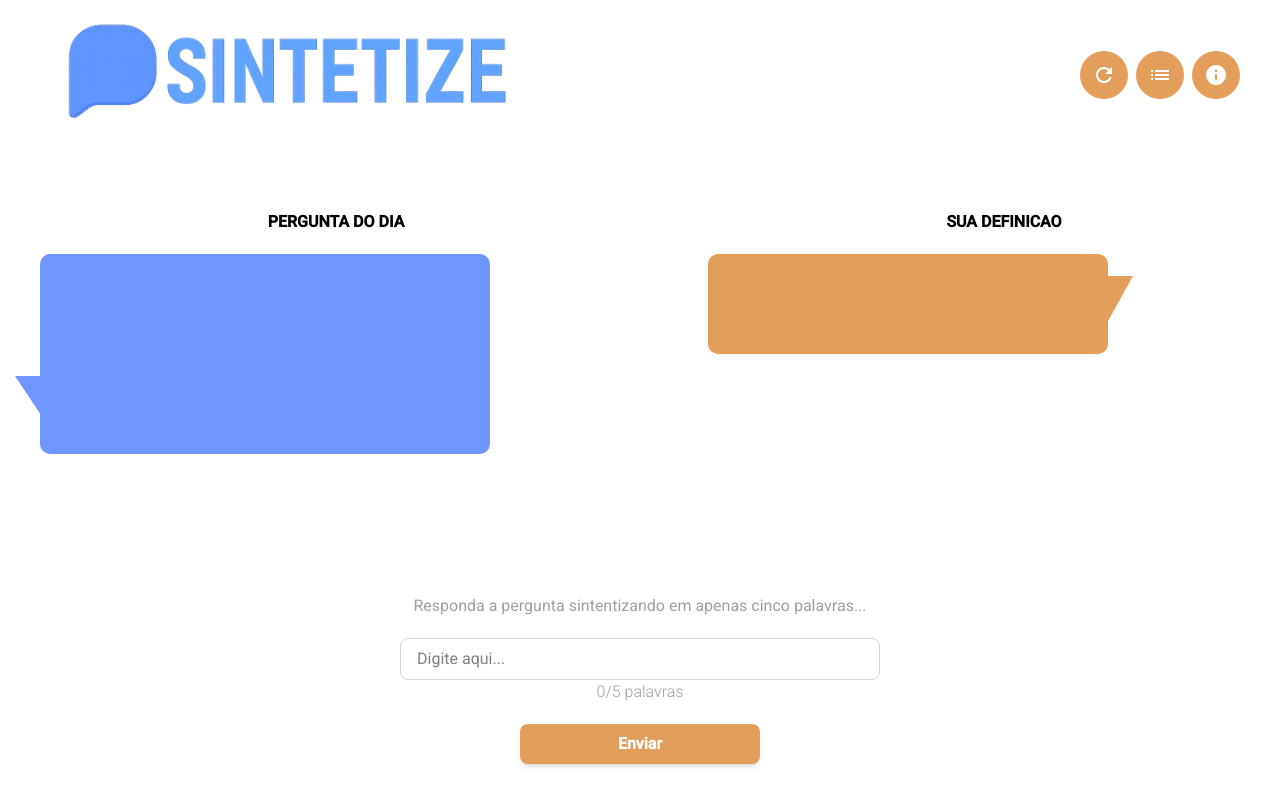
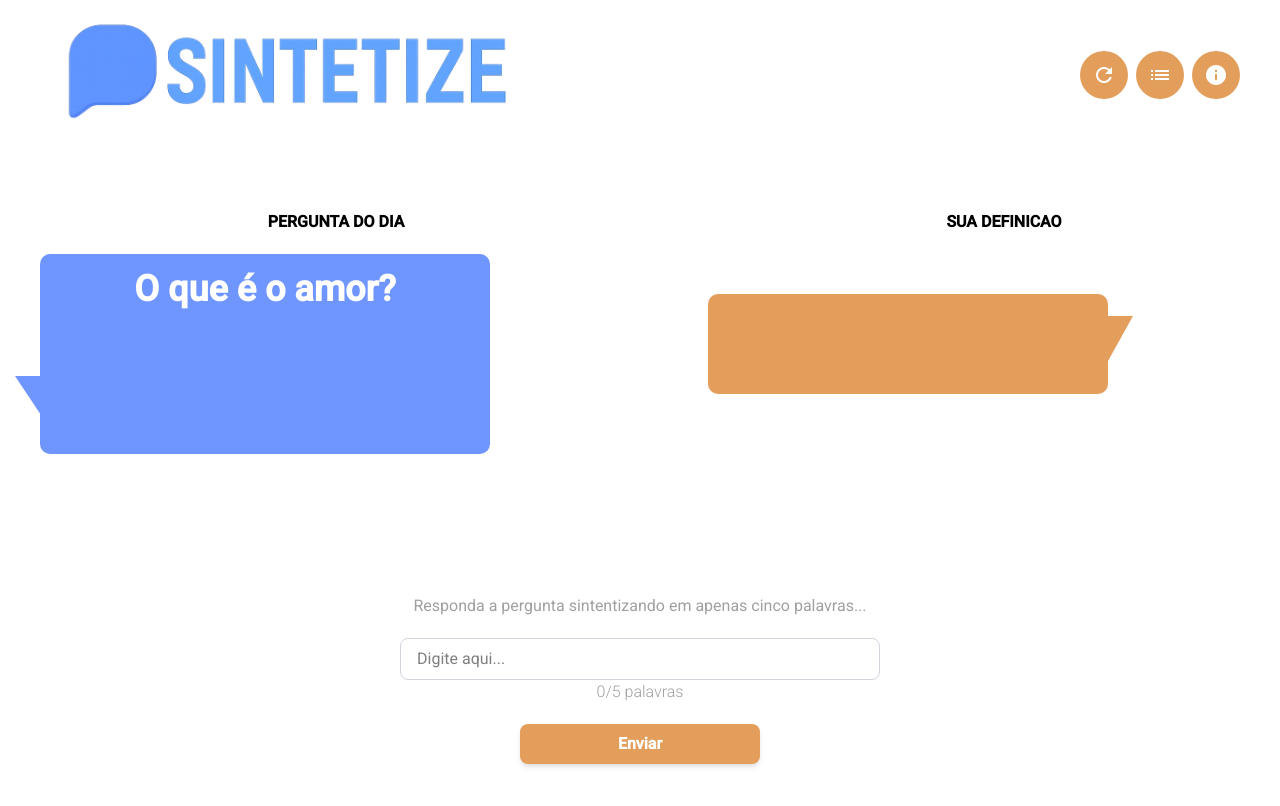
Before and after one commit to saynarah/sintetiza, an Angular app in the folder sintetiza-frontend/: page /home in a window 1280 px wide. Shown: the top 806 px of the page. Built offline with nearby package versions, Linux system fonts and the light colour scheme; data requests are answered from the project's data file.

Commit message:
FIX: communication with childrens

```diff
--- a/sintetiza-frontend/mock/db.json
+++ b/sintetiza-frontend/mock/db.json
@@ -2,7 +2,7 @@
   "questions": [
     {
       "id": "1",
-      "Description": "O que é o amor?",
+      "description": "O que é o amor?",
       "dateTime": "04/04/25",
       "anwers": [
         {
@@ -14,7 +14,7 @@
     },
     {
         "id": "2",
-        "Description": "O que é a felicidade?",
+        "description": "O que é a felicidade?",
         "dateTime": "04/04/25",
         "anwers": [
           {
@@ -26,7 +26,7 @@
     },
     {
         "id": "3",
-        "Description": "Como é a morte?",
+        "description": "Como é a morte?",
         "dateTime": "04/04/25",
         "anwers": [
           {
@@ -38,7 +38,7 @@
     },
     {
         "id": "4",
-        "Description": "Como é nascer?",
+        "description": "Como é nascer?",
         "dateTime": "04/04/25",
         "anwers": [
           {
--- a/sintetiza-frontend/src/app/components/input-answer/input-answer.component.ts
+++ b/sintetiza-frontend/src/app/components/input-answer/input-answer.component.ts
@@ -1,8 +1,10 @@
+import { BehaviorSubject } from 'rxjs';
 import { Component, Input } from '@angular/core';
 import { FormControl, ReactiveFormsModule, Validators } from '@angular/forms';
 import { IQuestion } from '../../interfaces/question.interface';
 import { SintetizeService } from '../../services/sintetize.service';
 import { IAnswer } from '../../interfaces/answer.interface';
+import { BehaviorSubjectService } from '../../services/behaviorSubject.service';
 
 @Component({
   selector: 'app-input-answer',
@@ -23,13 +25,17 @@ export class InputAnswerComponent {
   public words: string[] = [];
   public limitWord: boolean = false;
 
-  constructor(private service: SintetizeService){}
+  constructor(
+    private service: SintetizeService,
+    private behaviorSubject: BehaviorSubjectService
+  ){}
 
   public saveWord() {
     if(this.word.valid && this.words.length < 5){//todo - adicionar validador especifico e mensagem de erro quando terminar, validar so letras, validar tamanho, validar espaços
       this.words.push(this.word.value);
+      this.behaviorSubject.setAnswers(this.word.value);
+      this.saveAnswer();
       this.word = new FormControl('')
-      this.saveAnswer();
     }
   }
 
--- a/sintetiza-frontend/src/app/components/reply-bubble/reply-bubble.component.html
+++ b/sintetiza-frontend/src/app/components/reply-bubble/reply-bubble.component.html
@@ -1,6 +1,12 @@
 <div class="container ml-15">
     <p class="flex justify-center-safe p-5 font-semibold">SUA DEFINICAO</p>
-    <div class="reply-bubble font-semibold text-3xl text-cen">
 
-    </div>
+    @if (words.length) {
+        @for(word of words; track $index){
+            <div class="reply-bubble font-semibold text-3xl text-cen mt-10">
+                {{ word }}
+            </div>
+        }
+    }
+
 </div>
--- a/sintetiza-frontend/src/app/components/reply-bubble/reply-bubble.component.ts
+++ b/sintetiza-frontend/src/app/components/reply-bubble/reply-bubble.component.ts
@@ -1,22 +1,24 @@
-import { Component, Input, OnInit } from '@angular/core';
-import { IQuestion } from '../../interfaces/question.interface';
+import { Component, OnInit } from '@angular/core';
+import { BehaviorSubjectService } from '../../services/behaviorSubject.service';
+import { CommonModule } from '@angular/common';
 
 @Component({
   selector: 'app-reply-bubble',
-  imports: [],
+  standalone: true,
+  imports: [CommonModule],
   templateUrl: './reply-bubble.component.html',
   styleUrl: './reply-bubble.component.css',
 })
 export class ReplyBubbleComponent implements OnInit {
 
-  @Input() question: IQuestion = {
-    id: '',
-    description: '',
-    dateTime: new Date(),
-    anwers: []
-  };
+  public words: string[] = [];
+
+  constructor(private wordBehaviorSubject: BehaviorSubjectService) {}
 
   ngOnInit(): void {
-    console.log('resposta', this.question);
+    this.wordBehaviorSubject.getAnswers()
+      .subscribe(word => {
+        this.words.push(word)
+      });
   }
 }
--- a/sintetiza-frontend/src/app/components/speech-bubble/speech-bubble.component.ts
+++ b/sintetiza-frontend/src/app/components/speech-bubble/speech-bubble.component.ts
@@ -8,7 +8,7 @@ import { IQuestion } from '../../interfaces/question.interface';
   templateUrl: './speech-bubble.component.html',
   styleUrl: './speech-bubble.component.css'
 })
-export class SpeechBubbleComponent implements OnInit{
+export class SpeechBubbleComponent {
 
   @Input() question: IQuestion = {
     id: '',
@@ -17,8 +17,4 @@ export class SpeechBubbleComponent implements OnInit{
     anwers: []
   };
 
-  ngOnInit(): void {
-    console.log('pergunta', this.question);
-  }
-
 }
--- a/sintetiza-frontend/src/app/page/home/home.component.html
+++ b/sintetiza-frontend/src/app/page/home/home.component.html
@@ -2,8 +2,7 @@
     @if(question){
         <div class="grid grid-cols-2 gap-4 p-10 mensages">
             <app-speech-bubble [question]="question"></app-speech-bubble>
-            <app-reply-bubble [question]="question"></app-reply-bubble>
-            <!-- TODO - Como fazer a comunicação de dois filhos com rxjs ?-->
+            <app-reply-bubble></app-reply-bubble>
         </div>
     }
     <div class="grid grid-cols-1 gap-4 p-10">
--- /dev/null
+++ b/sintetiza-frontend/src/app/services/behaviorsubject.service.ts
@@ -0,0 +1,21 @@
+import { Injectable } from '@angular/core';
+import { BehaviorSubject } from 'rxjs';
+
+@Injectable({
+  providedIn: 'root',
+})
+export class BehaviorSubjectService {
+
+    private wordBehaviorSubject = new BehaviorSubject<string>('');
+
+    constructor(){}
+
+    setAnswers(word: string) {
+        this.wordBehaviorSubject.next(word);
+    }
+
+    getAnswers() {
+        return this.wordBehaviorSubject;
+    }
+
+}
--- a/sintetiza-frontend/src/app/services/sintetize.service.ts
+++ b/sintetiza-frontend/src/app/services/sintetize.service.ts
@@ -2,7 +2,7 @@ import { IQuestion } from './../interfaces/question.interface';
 import { HttpClient } from '@angular/common/http';
 import { Injectable } from '@angular/core';
 import { url } from 'inspector';
-import { Observable } from 'rxjs';
+import { BehaviorSubject, Observable } from 'rxjs';
 
 @Injectable({
   providedIn: 'root',
@@ -10,6 +10,7 @@ import { Observable } from 'rxjs';
 export class SintetizeService {
 
     private API = "http://localhost:3000/questions";
+
     constructor(private http: HttpClient){}
 
     getQuestionRound() : Observable<IQuestion>{
```
